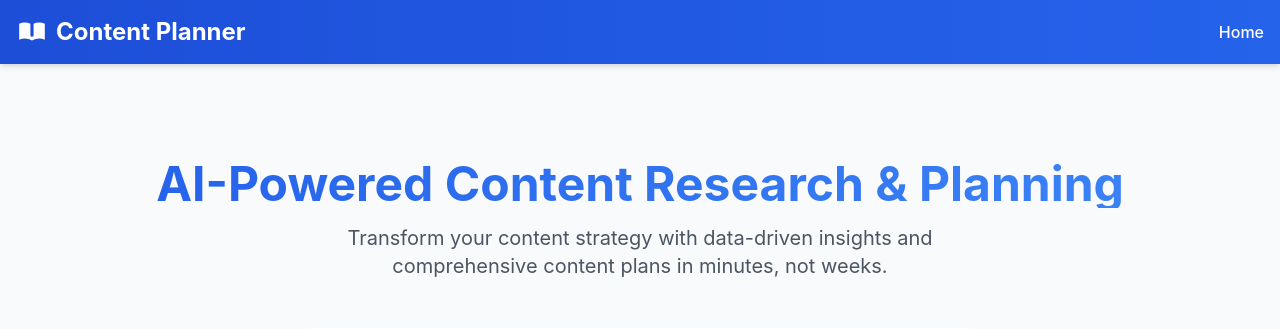
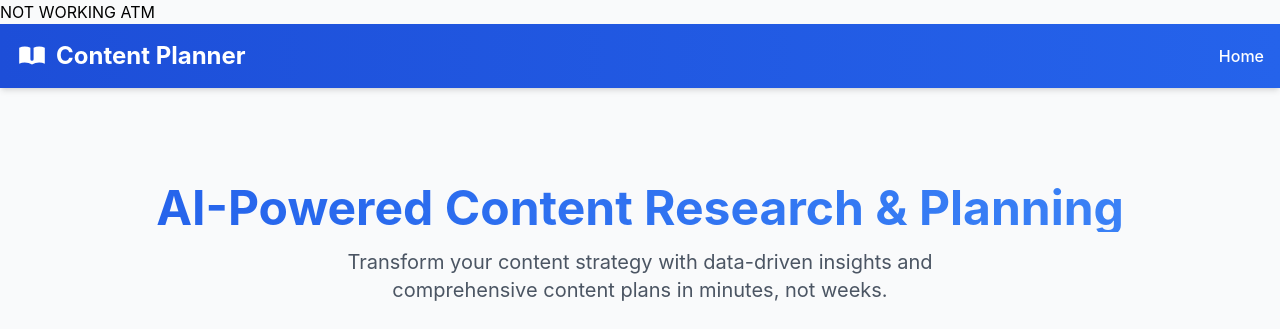
Before and after one commit to hjayne-creator/contentPlan, a Flask app: page / in a window 1280 px wide. Shown: the top 329 px of the page. Run offline with Flask 3, Linux system fonts and the light colour scheme; some libraries are stand-ins or nearby versions.

Commit message:
Update base.html

```diff
--- a/templates/base.html
+++ b/templates/base.html
@@ -146,6 +146,7 @@
     {% block head %}{% endblock %}
 </head>
 <body class="bg-gray-50 min-h-screen flex flex-col">
+    <h2>NOT WORKING ATM</h2>
     <header class="bg-gradient-to-r from-primary-700 to-blue-600 text-white py-4 shadow-md">
         <div class="container mx-auto px-4 flex justify-between items-center">
             <a href="{{ url_for('index') }}" class="text-2xl font-bold flex items-center">
```
